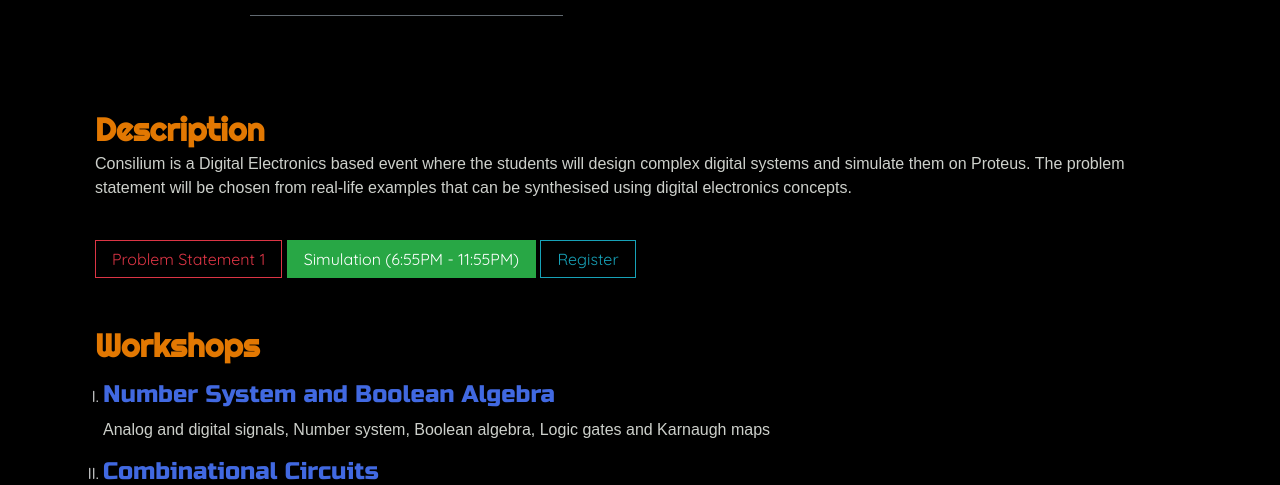
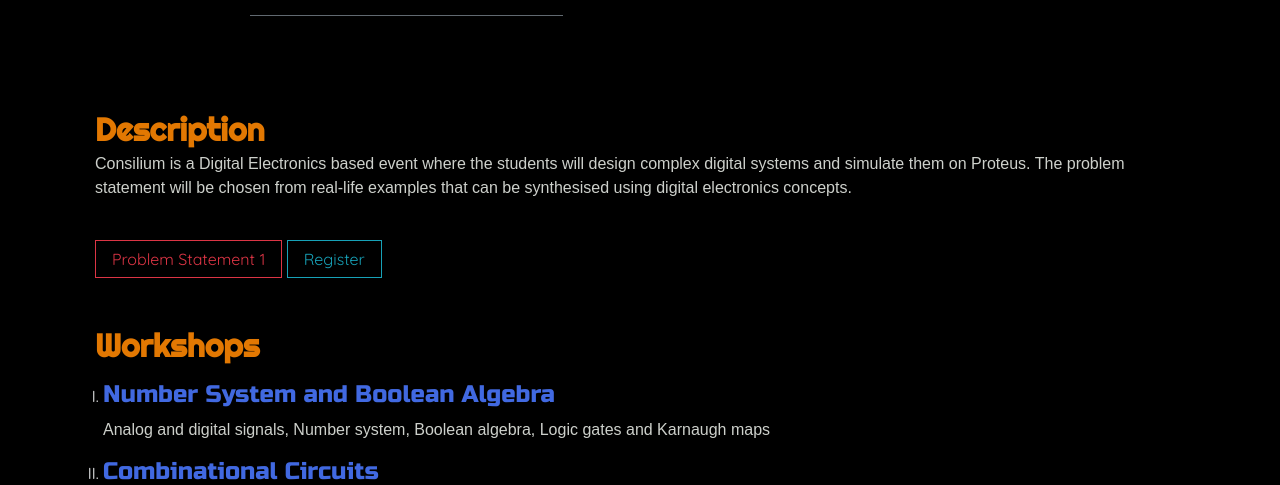
Before and after one commit to Prastuti-IIT-BHU/prastuti, a Django app: template templates/events/consilium.html in a window 1280 px wide. Shown: the part 706-1191 px from the top of the page. Run offline with Django 3.2, Linux system fonts and the light colour scheme; the template is opened without the code that fills it, so the values that code supplies are empty; some libraries are stand-ins or nearby versions; some web fonts are replaced.

Commit message:
Update consilium.html

```diff
--- a/templates/events/consilium.html
+++ b/templates/events/consilium.html
@@ -35,10 +35,6 @@
         </p>
         <span><a class="btn btn-outline-danger btn-md mt-4 px-3 rounded-0 no-btn-shadow " data-tilt target="_blank"
           href="https://drive.google.com/file/d/1avF4mN4nmEN42M1ur909yj6iiBENSdvM/view?usp=sharing">Problem Statement 1</a></span>
-
-
-        <span><a class="btn btn-success btn-md mt-4 px-3 rounded-0 no-btn-shadow " data-tilt target="_blank"
-          href="https://forms.gle/VCrbCp7qp12eVE5m7">Simulation (6:55PM - 11:55PM)</a></span>
 
         <span><a class="btn btn-outline-info btn-md mt-4 px-3 rounded-0 no-btn-shadow"
           href="{% url 'event_registration:register' 'Consilium' %}">
```
